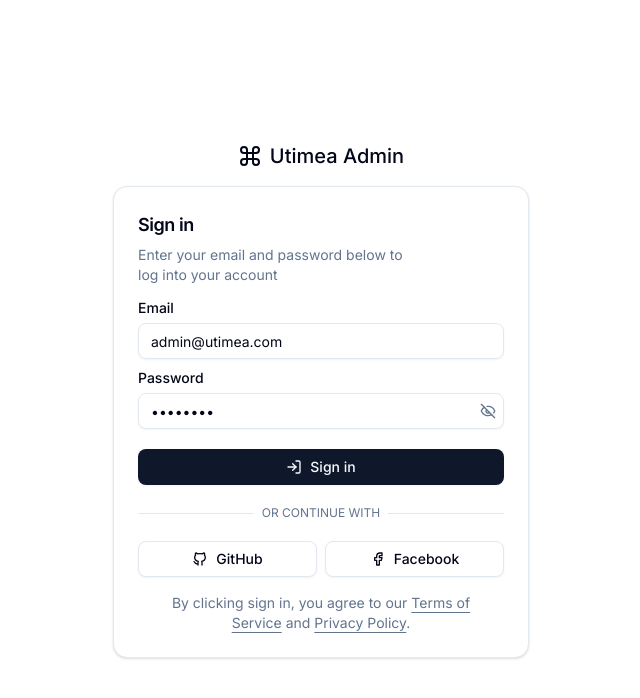
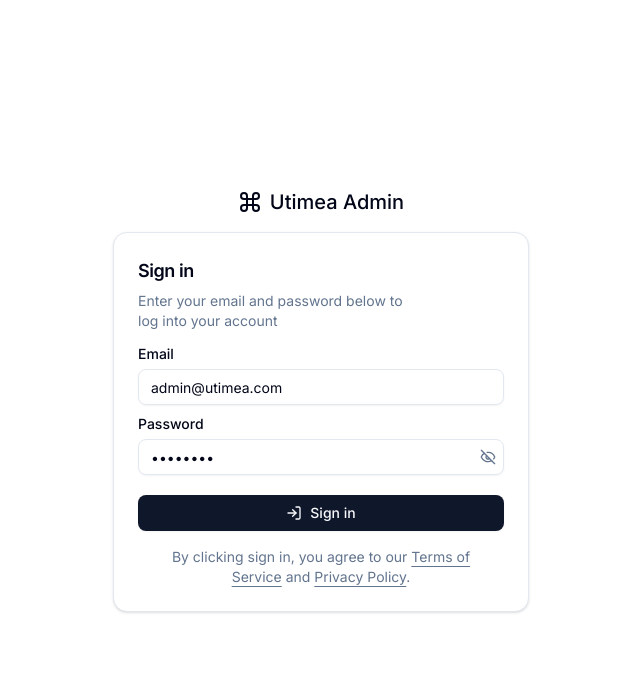
Before and after one commit to Three-Pixel-Dev/utimea-frontend, a React (Vite) app: page /sign-in in a window 1280 px wide. Shown: the top 698 px of the page, without its empty margins (319-959 px from the left). Built offline with nearby package versions, Linux system fonts and the light colour scheme.

Commit message:
:zap: fixed vercel 404 issue

```diff
--- a/src/features/auth/sign-in/components/user-auth-form.tsx
+++ b/src/features/auth/sign-in/components/user-auth-form.tsx
@@ -5,7 +5,6 @@
 import { useNavigate } from '@tanstack/react-router'
 import { Loader2, LogIn } from 'lucide-react'
 import { toast } from 'sonner'
-import { IconFacebook, IconGithub } from '@/assets/brand-icons'
 import { useAuthStore } from '@/stores/auth-store'
 import { sleep, cn } from '@/lib/utils'
 import { Button } from '@/components/ui/button'
@@ -134,26 +133,6 @@
           {isLoading ? <Loader2 className='animate-spin' /> : <LogIn />}
           Sign in
         </Button>
-
-        <div className='relative my-2'>
-          <div className='absolute inset-0 flex items-center'>
-            <span className='w-full border-t' />
-          </div>
-          <div className='relative flex justify-center text-xs uppercase'>
-            <span className='bg-background px-2 text-muted-foreground'>
-              Or continue with
-            </span>
-          </div>
-        </div>
-
-        <div className='grid grid-cols-2 gap-2'>
-          <Button variant='outline' type='button' disabled={isLoading}>
-            <IconGithub className='h-4 w-4' /> GitHub
-          </Button>
-          <Button variant='outline' type='button' disabled={isLoading}>
-            <IconFacebook className='h-4 w-4' /> Facebook
-          </Button>
-        </div>
       </form>
     </Form>
   )
```
Also changed, not shown: vercel.json (added).
